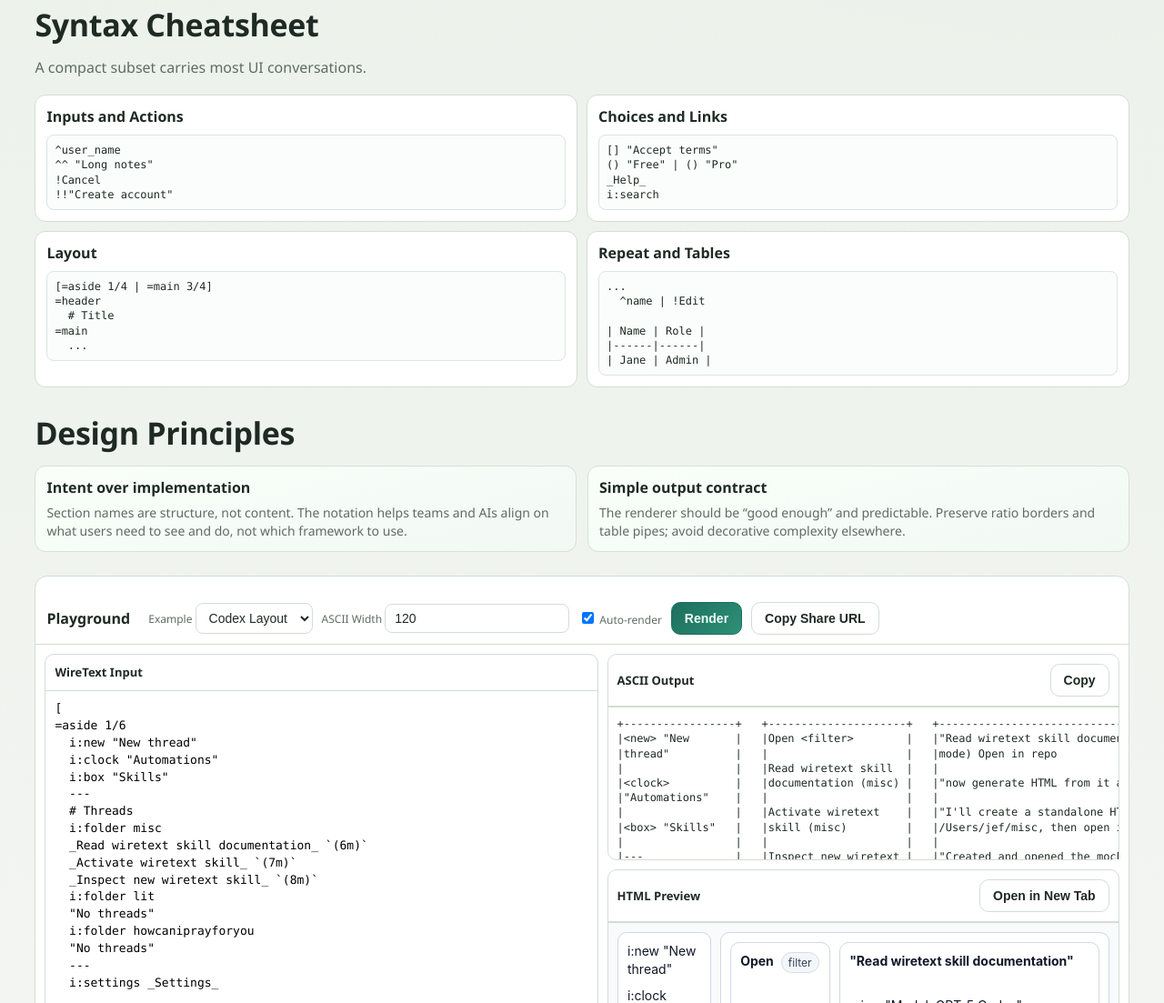
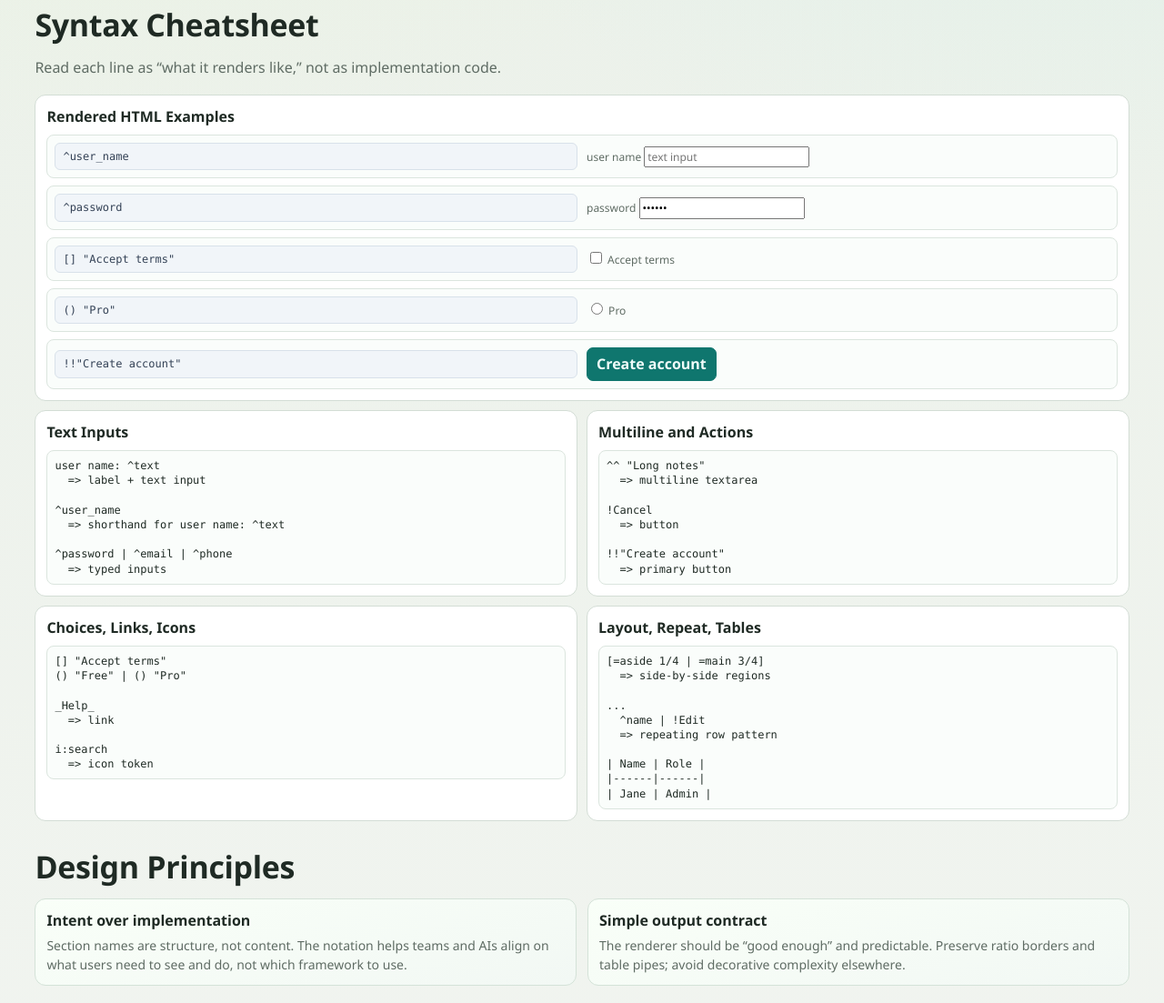
Before and after one commit to improvingjef/wiretext, a plain HTML site: page index.html in a window 1280 px wide. Shown: the part 963-2066 px from the top of the page at 91% size. Drawn offline with Linux system fonts and the light colour scheme.

Commit message:
Improve syntax cheat sheet with rendered HTML examples

```diff
--- a/index.html
+++ b/index.html
@@ -195,6 +195,40 @@
       margin: 0;
       color: var(--muted);
       font-size: 14px;
+    }
+    .render-demo {
+      display: grid;
+      gap: 8px;
+      margin-top: 8px;
+    }
+    .render-row {
+      display: grid;
+      grid-template-columns: 1fr 1fr;
+      gap: 10px;
+      align-items: center;
+      border: 1px solid #dbe5de;
+      border-radius: 8px;
+      padding: 8px;
+      background: #fafdfb;
+    }
+    .render-code {
+      font: 12px/1.35 "SF Mono", Menlo, Consolas, monospace;
+      color: #334155;
+      background: #f1f5f9;
+      border: 1px solid #d8e1ea;
+      border-radius: 6px;
+      padding: 6px 8px;
+    }
+    .render-out input, .render-out button {
+      font: inherit;
+    }
+    .render-out .primary-btn {
+      border: 1px solid #0f766e;
+      background: #0f766e;
+      color: #f0fdfa;
+      border-radius: 7px;
+      padding: 6px 10px;
+      font-weight: 700;
     }
 
     .steps {
@@ -461,34 +495,74 @@
 
     <section id="syntax" class="section">
       <h2>Syntax Cheatsheet</h2>
-      <p class="lead">A compact subset carries most UI conversations.</p>
+      <p class="lead">Read each line as “what it renders like,” not as implementation code.</p>
+      <article class="card" style="margin-bottom:10px;">
+        <h3>Rendered HTML Examples</h3>
+        <div class="render-demo">
+          <div class="render-row">
+            <div class="render-code">^user_name</div>
+            <div class="render-out"><label>user name <input type="text" placeholder="text input" /></label></div>
+          </div>
+          <div class="render-row">
+            <div class="render-code">^password</div>
+            <div class="render-out"><label>password <input type="password" value="secret" /></label></div>
+          </div>
+          <div class="render-row">
+            <div class="render-code">[] "Accept terms"</div>
+            <div class="render-out"><label><input type="checkbox" /> Accept terms</label></div>
+          </div>
+          <div class="render-row">
+            <div class="render-code">() "Pro"</div>
+            <div class="render-out"><label><input type="radio" /> Pro</label></div>
+          </div>
+          <div class="render-row">
+            <div class="render-code">!!"Create account"</div>
+            <div class="render-out"><button class="primary-btn" type="button">Create account</button></div>
+          </div>
+        </div>
+      </article>
       <div class="syntax-grid">
         <article class="card">
-          <h3>Inputs and Actions</h3>
-<pre>^user_name
-^^ "Long notes"
-!Cancel
-!!"Create account"</pre>
+          <h3>Text Inputs</h3>
+<pre>user name: ^text
+  => label + text input
+
+^user_name
+  => shorthand for user name: ^text
+
+^password | ^email | ^phone
+  => typed inputs</pre>
         </article>
         <article class="card">
-          <h3>Choices and Links</h3>
+          <h3>Multiline and Actions</h3>
+<pre>^^ "Long notes"
+  => multiline textarea
+
+!Cancel
+  => button
+
+!!"Create account"
+  => primary button</pre>
+        </article>
+        <article class="card">
+          <h3>Choices, Links, Icons</h3>
 <pre>[] "Accept terms"
 () "Free" | () "Pro"
+
 _Help_
-i:search</pre>
+  => link
+
+i:search
+  => icon token</pre>
         </article>
         <article class="card">
-          <h3>Layout</h3>
+          <h3>Layout, Repeat, Tables</h3>
 <pre>[=aside 1/4 | =main 3/4]
-=header
-  # Title
-=main
-  ...</pre>
-        </article>
-        <article class="card">
-          <h3>Repeat and Tables</h3>
-<pre>...
+  => side-by-side regions
+
+...
   ^name | !Edit
+  => repeating row pattern
 
 | Name | Role |
 |------|------|
```
